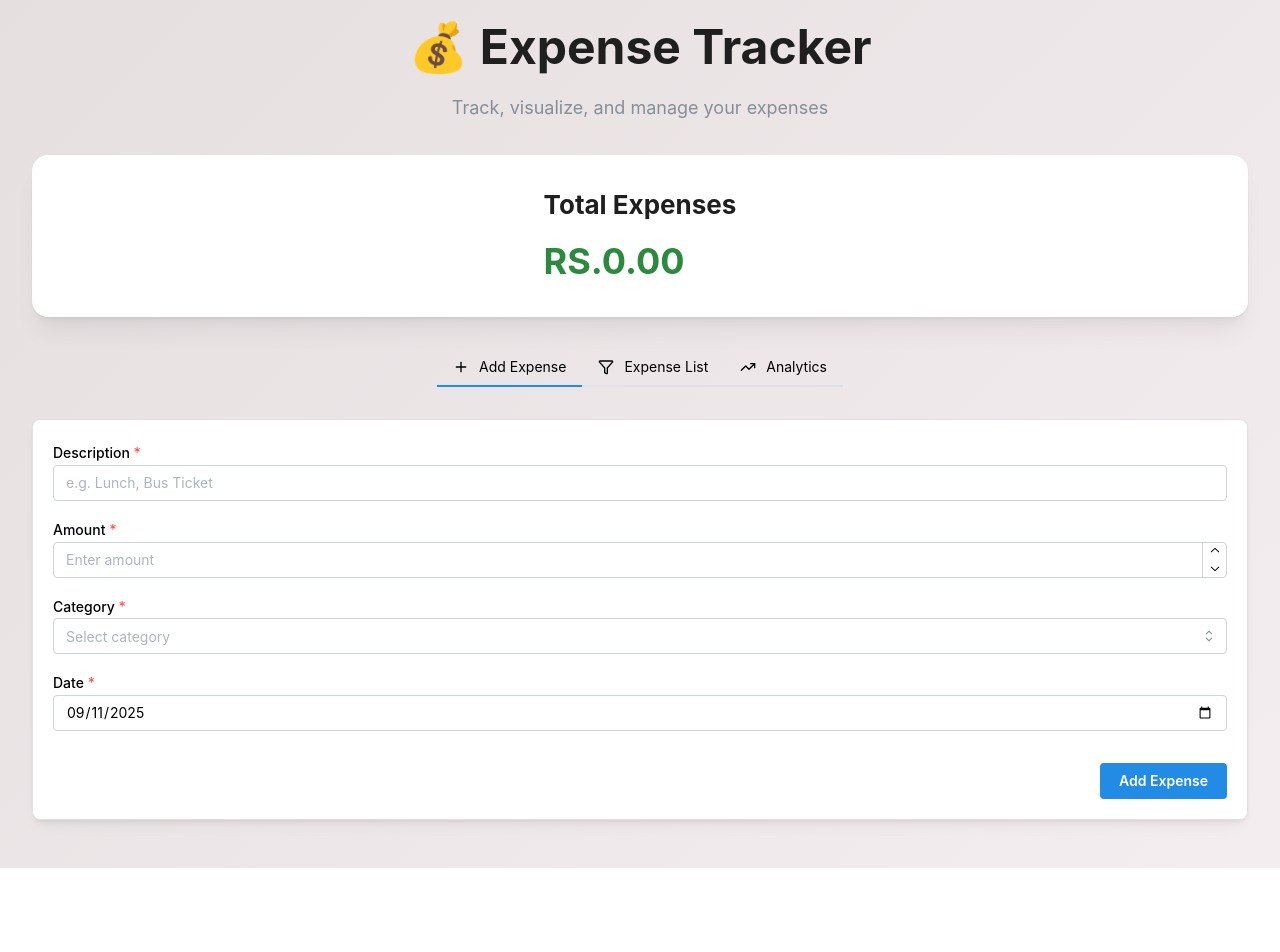
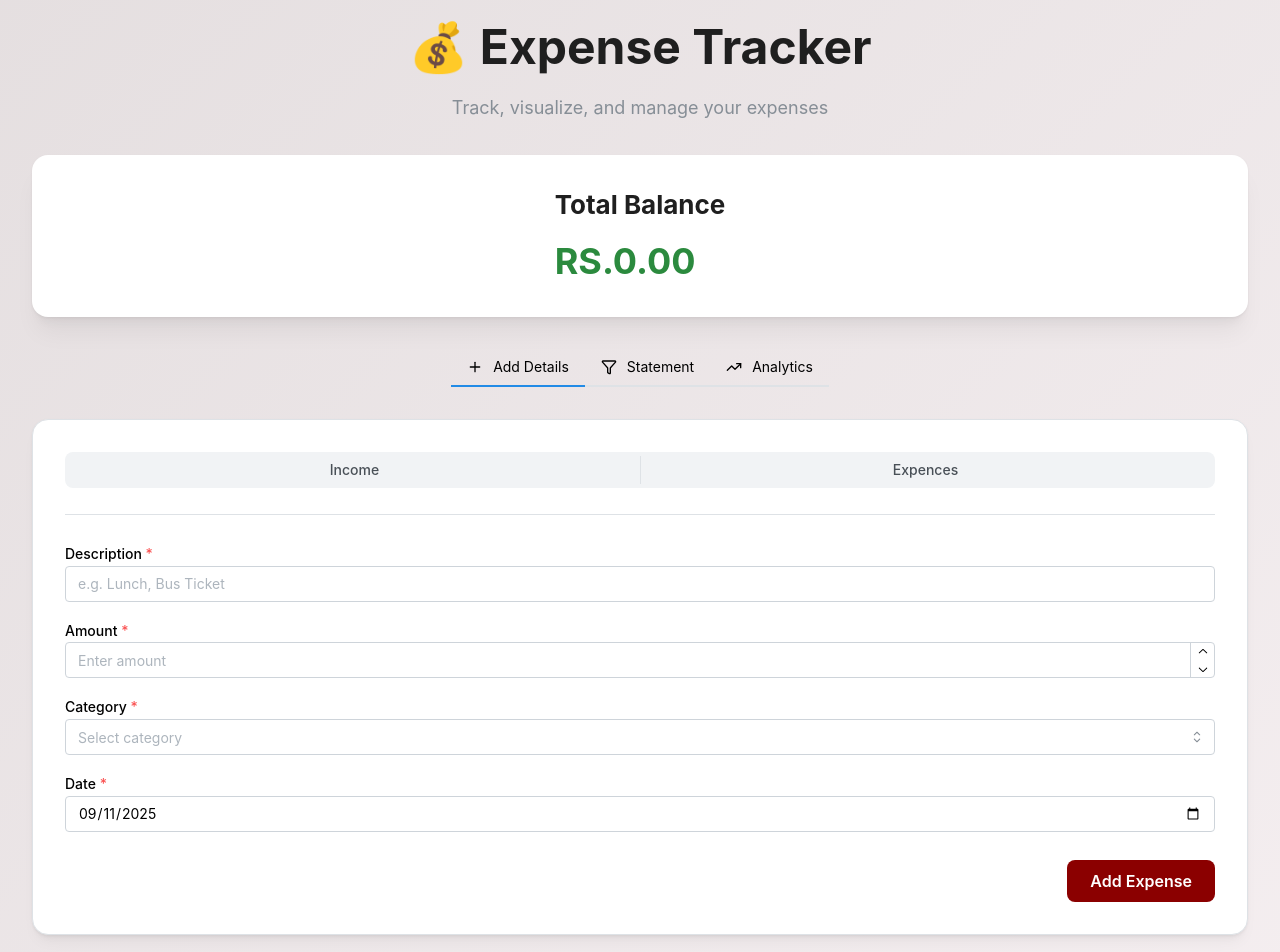
Before and after one commit to exeRik/Expense-Tracker, a React (Vite) app: page / in a window 1280 px wide. Shown: the top 952 px of the page. Before the commit the page ends 868 px from the top, so only its background shows below. Built offline with nearby package versions, Linux system fonts and the light colour scheme.

Commit message:
incom/expences section added

```diff
--- a/src/ExpenseTracker.jsx
+++ b/src/ExpenseTracker.jsx
@@ -1,6 +1,7 @@
 import { useState } from "react";
 import { Container, Tabs, Box, Center } from "@mantine/core";
 import { Plus, Filter, TrendingUp } from "lucide-react";
+import { SegmentedControl } from '@mantine/core';
 
 import { useExpenses } from "./hooks/useExpenses";
 import { useExpenseFilters } from "./hooks/useExpenseFilters";
@@ -23,6 +24,7 @@ export default function ExpenseTracker() {
     amount: "",
     category: "",
     date: new Date().toISOString().split("T")[0],
+    type: "expense",
   });
   const [editingId, setEditingId] = useState(null);
   const [activeTab, setActiveTab] = useState("add");
@@ -57,10 +59,10 @@ export default function ExpenseTracker() {
           <Center>
             <Tabs.List grow mb="xl">
               <Tabs.Tab value="add" leftSection={<Plus size={16} />}>
-                Add Expense
+                Add Details
               </Tabs.Tab>
               <Tabs.Tab value="list" leftSection={<Filter size={16} />}>
-                Expense List
+                Statement
               </Tabs.Tab>
               <Tabs.Tab value="charts" leftSection={<TrendingUp size={16} />}>
                 Analytics
--- a/src/components/ExpenseForm.jsx
+++ b/src/components/ExpenseForm.jsx
@@ -1,8 +1,14 @@
-import { useEffect } from "react";
-import { Card, TextInput, NumberInput, Select, Button, Group, Stack } from "@mantine/core";
+import { Card, TextInput, NumberInput, Select, Button, Group, Stack, SegmentedControl, Divider } from "@mantine/core";
 import { categorySelectData } from "../utils/constants";
 
-export default function ExpenseForm({ formData, setFormData, editingId, setEditingId, addExpense, updateExpense }) {
+export default function ExpenseForm({
+  formData,
+  setFormData,
+  editingId,
+  setEditingId,
+  addExpense,
+  updateExpense,
+}) {
   const handleSubmit = (e) => {
     e.preventDefault();
     if (!formData.description || !formData.amount || !formData.category || !formData.date) return;
@@ -14,13 +20,34 @@ export default function ExpenseForm({ formData, setFormData, editingId, setEditi
       addExpense(formData);
     }
 
-    setFormData({ description: "", amount: "", category: "", date: new Date().toISOString().split("T")[0] });
+    setFormData({
+      description: "",
+      amount: "",
+      category: "",
+      date: new Date().toISOString().split("T")[0],
+      type: "expense",
+    });
   };
 
   return (
-    <Card shadow="sm" padding="lg" radius="md" withBorder>
+    <Card shadow="sm" radius="lg" withBorder padding="xl" style={{ background: "white" }}>
       <form onSubmit={handleSubmit}>
-        <Stack>
+        <Stack spacing="md">
+          <SegmentedControl
+            fullWidth
+            size="sm"
+            radius="md"
+            value={formData.type}
+            onChange={(val) => setFormData({ ...formData, type: val })}
+            data={[
+              { label: "Income", value: "income" },
+              { label: "Expences", value: "expences" },
+            ]}
+          />
+
+          <Divider my="xs" />
+
+          {/* Inputs */}
           <TextInput
             label="Description"
             placeholder="e.g. Lunch, Bus Ticket"
@@ -28,13 +55,16 @@ export default function ExpenseForm({ formData, setFormData, editingId, setEditi
             onChange={(e) => setFormData({ ...formData, description: e.target.value })}
             required
           />
+
           <NumberInput
             label="Amount"
             placeholder="Enter amount"
             value={formData.amount}
             onChange={(val) => setFormData({ ...formData, amount: val })}
             required
+            min={0}
           />
+
           <Select
             label="Category"
             placeholder="Select category"
@@ -42,7 +72,9 @@ export default function ExpenseForm({ formData, setFormData, editingId, setEditi
             value={formData.category}
             onChange={(val) => setFormData({ ...formData, category: val })}
             required
+            searchable
           />
+
           <TextInput
             label="Date"
             type="date"
@@ -51,9 +83,25 @@ export default function ExpenseForm({ formData, setFormData, editingId, setEditi
             required
           />
 
-          <Group justify="flex-end" mt="md">
-            <Button type="submit" color={editingId ? "yellow" : "blue"}>
-              {editingId ? "Update Expense" : "Add Expense"}
+          {/* Buttons */}
+          <Group justify="flex-end" mt="sm">
+            <Button
+              type="submit"
+              radius="md"
+              size="md"
+              color={
+                editingId
+                  ? "blue"
+                  : formData.type === "income"
+                  ? "darkgreen"
+                  : "darkred"
+              }
+            >
+              {editingId
+                ? "Update Entry"
+                : formData.type === "income"
+                ? "Add Income"
+                : "Add Expense"}
             </Button>
           </Group>
         </Stack>
--- a/src/components/ExpenseList.jsx
+++ b/src/components/ExpenseList.jsx
@@ -45,9 +45,18 @@ export default function ExpenseList({ filteredExpenses, categoryFilter, setCateg
               filteredExpenses.map((expense) => (
                 <Table.Tr key={expense.id}>
                   <Table.Td>{expense.description}</Table.Td>
-                  <Table.Td>${expense.amount.toFixed(2)}</Table.Td>
+                                    <Table.Td
+  style={{
+    color: expense.type === "income" ? "green" : "red",
+    fontWeight: 600
+  }}
+>
+  {expense.type === "income" ? `+${expense.amount.toFixed(2)}` : `-${expense.amount.toFixed(2)}`}
+</Table.Td>
+                  {/* <Table.Td>${expense.amount.toFixed(2)}</Table.Td> */}
                   <Table.Td>{expense.category}</Table.Td>
                   <Table.Td>{expense.date}</Table.Td>
+
                   <Table.Td>
                     <Group spacing="xs">
                       <Button size="xs" color="darkgreen" onClick={() => startEdit(expense)}>
--- a/src/components/TotalCard.jsx
+++ b/src/components/TotalCard.jsx
@@ -1,14 +1,19 @@
-import { Card, Center, Group, Stack, Title, ThemeIcon, rem } from "@mantine/core";
+import { Card, Center, Stack, Title, rem } from "@mantine/core";
+
 export default function TotalCard({ totalExpenses }) {
+  const isPositive = totalExpenses >= 0;
+
   return (
     <Card shadow="md" padding="xl" radius="lg" mb="xl">
       <Center>
-          <Stack spacing={4}>
-            <Title order={2} c="dark.8">Total Expenses</Title>
-            <Title order={1} size={rem(36)} c="green.9">
-              RS.{totalExpenses.toFixed(2)}
-            </Title>
-          </Stack>
+        <Stack spacing={4}>
+          <Title order={2} c="dark.8">
+            Total Balance
+          </Title>
+          <Title order={1} size={rem(36)} c={isPositive ? "green.9" : "red.9"}>
+            {isPositive ? `RS.${totalExpenses.toFixed(2)}` : `RS.${totalExpenses.toFixed(2)}`}
+          </Title>
+        </Stack>
       </Center>
     </Card>
   );
--- a/src/utils/expenseUtils.js
+++ b/src/utils/expenseUtils.js
@@ -12,5 +12,10 @@ export const groupExpensesByDate = (expenses) => {
   }, {});
 };
 
-export const calculateTotal = (expenses) =>
-  expenses.reduce((total, expense) => total + expense.amount, 0);
+export const calculateTotal = (items) => {
+  return items.reduce((acc, item) => {
+    return item.type === "income"
+      ? acc + Number(item.amount)   // ➕ income
+      : acc - Number(item.amount);  // ➖ expense
+  }, 0);
+};
```
